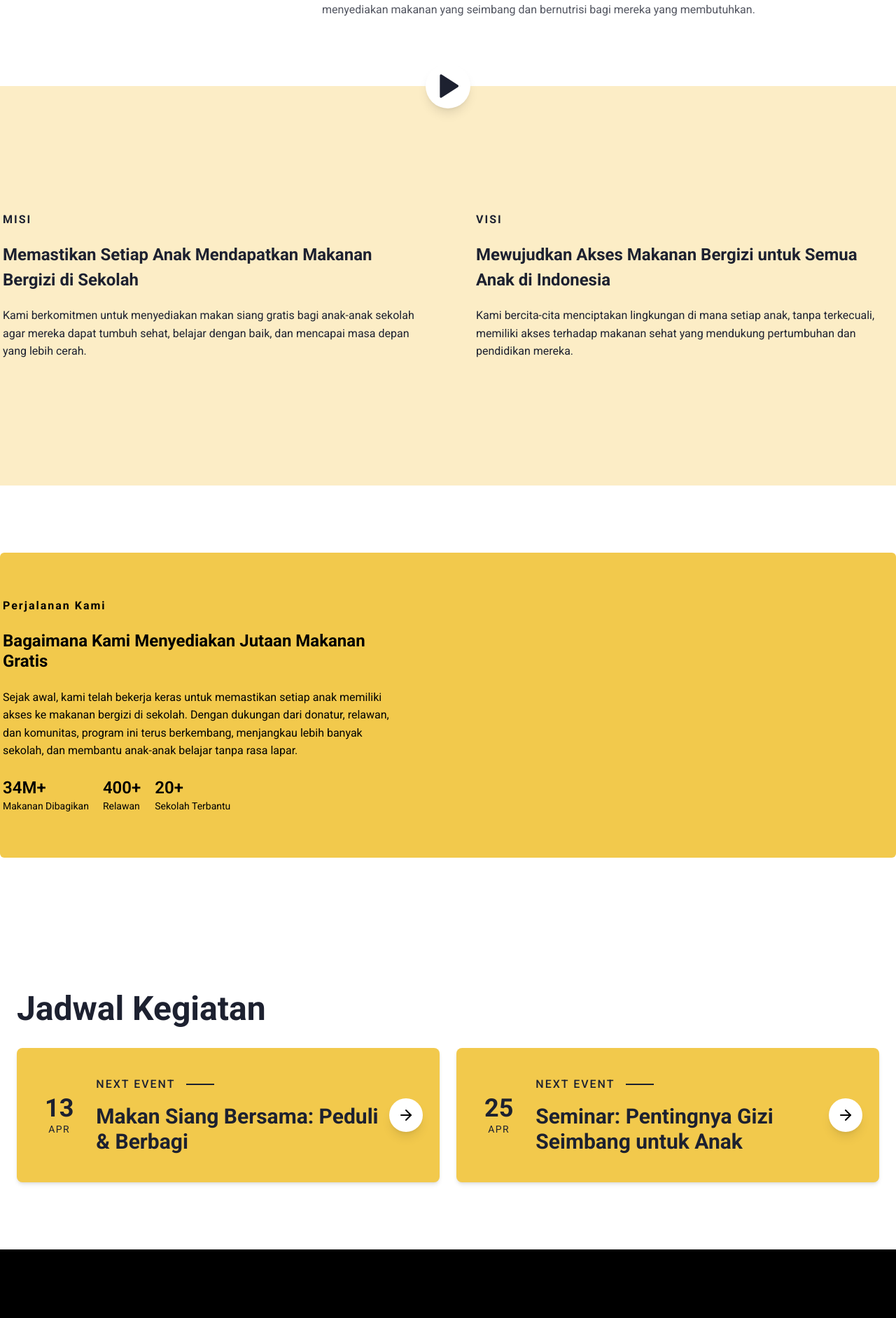
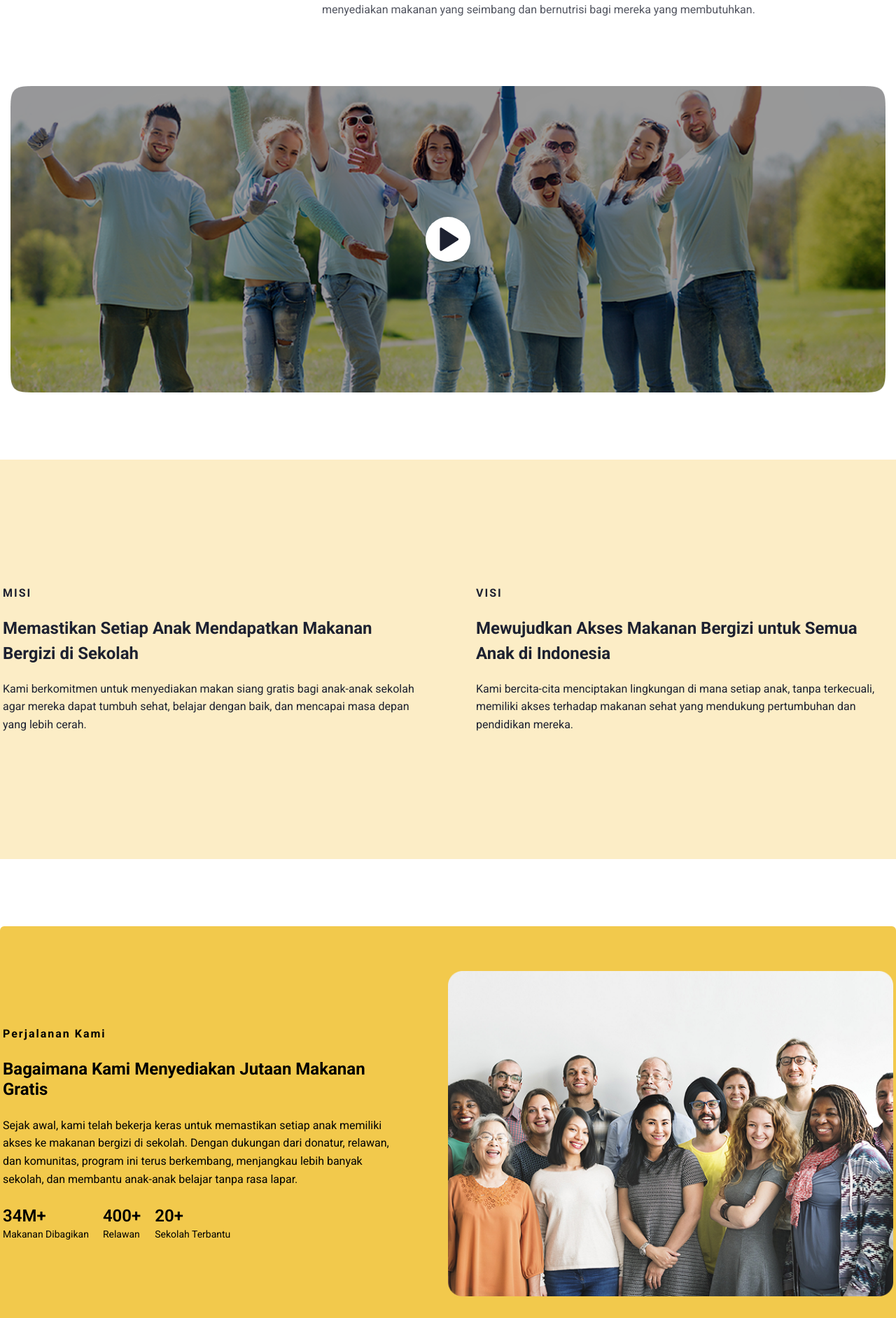
Before and after one commit to ahnafrafid09/landing-page-makanan-bergizi, a Next.js app: page /about in a window 1280 px wide. Shown: the part 426-2310 px from the top of the page at 70% size. Built offline with nearby package versions, Linux system fonts and the light colour scheme.

Commit message:
edit element image

```diff
--- a/components/pages/about/CallToAction.tsx
+++ b/components/pages/about/CallToAction.tsx
@@ -10,9 +10,8 @@ const CallToAction = () => {
         <Image
           src="/action.png"
           alt="Children smiling"
-          priority
-          quality={100}
-          fill
+          width={1200}
+          height={400}
           className="w-full h-[400px] object-cover"
         />
 
--- a/components/pages/about/Journey.tsx
+++ b/components/pages/about/Journey.tsx
@@ -54,9 +54,8 @@ const Journey = () => {
                 <Image
                   src={img}
                   alt="Journey Image"
-                  priority
-                  quality={100}
-                  fill
+                  width={500}
+                  height={350}
                   className="rounded-lg w-full h-auto"
                 />
               </SwiperSlide>
--- a/components/pages/about/VideoPlayer.tsx
+++ b/components/pages/about/VideoPlayer.tsx
@@ -8,10 +8,10 @@ const VideoPlayer = () => {
         <Image
           src="/video.png"
           alt="Fake Video"
-          priority
-          quality={100}
-          fill
-          className="w-full rounded-lg object-cover"
+          width={1000}
+          height={1000}
+          objectFit="cover"
+          className="w-full rounded-lg"
         />
 
         <button className="absolute inset-0 flex items-center justify-center">
```
